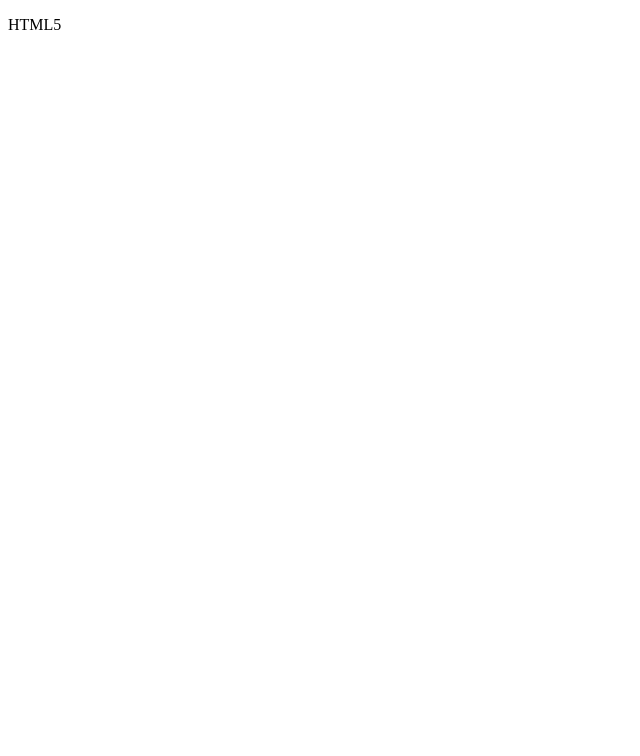
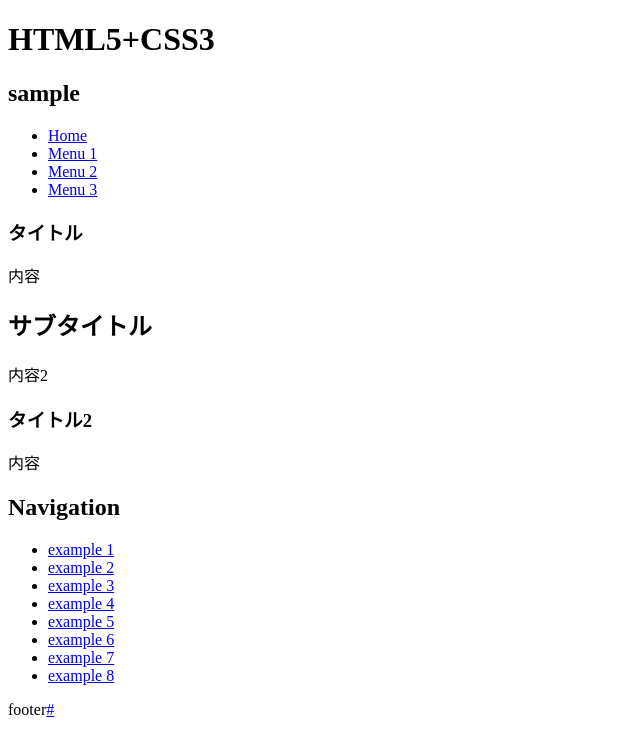
Before and after one commit to trachiNewdaysys/TestRepository, a plain HTML site: page index.html in a window 1280 px wide. Shown: the whole page, without its empty margins (0-640 px from the left). Drawn offline with Linux system fonts and the light colour scheme.

Commit message:
CHANGE index.html
タグを記述

```diff
--- a/index.html
+++ b/index.html
@@ -1,11 +1,65 @@
 <!DOCTYPE html>
 <html>
+    <!-- 設定部 -->
     <head>
     <meta charset="UTF-8">
     <title>HTML5</title>
     <link rel="stylesheet" type="text/css" href="CSS/styles.css">
     </head>
+
+    <!-- コンテンツ部 -->
     <body>
-<p>HTML5</p>
+
+        <!-- ヘッダー部 -->
+        <header>
+          <hgroup>
+            <h1>HTML5+CSS3</h1>
+            <h2>sample</h2>
+          </hgroup>
+          <ul>
+            <li><a href="#">Home</a></li>
+            <li><a href="#">Menu 1</a></li>
+            <li><a href="#">Menu 2</a></li>
+            <li><a href="#">Menu 3</a></li>
+          </ul>
+        </header>
+
+        <!-- セクション部：コンテンツ表示箇所 -->
+        <section>
+            <!-- コンテンツ1 -->
+            <article>
+            <h1>タイトル</h1>
+            <p>内容</p>
+            <h2>サブタイトル</h2>
+            <p>内容2</p>
+            </article>
+
+            <!-- コンテンツ2 -->
+            <article>
+                <h1>タイトル2</h1>
+                <p>内容</p>
+            </article>
+        </section>
+
+        <!-- メニュー部 -->
+        <nav>
+            <h1>Navigation</h1>
+            <ul>
+                <li><a href="#">example 1 </a></li>
+                <li><a href="#">example 2 </a></li>
+                <li><a href="#">example 3 </a></li>
+                <li><a href="#">example 4 </a></li>
+                <li><a href="#">example 5 </a></li>
+                <li><a href="#">example 6 </a></li>
+                <li><a href="#">example 7 </a></li>
+                <li><a href="#">example 8 </a></li>
+            </ul>
+        </nav>
+
+        <!-- フッター部 -->
+        <footer>
+          <p>footer<a href="#" target="_blank">#</a></p>
+        </footer>
+
     </body>
 </html>
```
Lines whose indentation alone changed are shown as unchanged.
